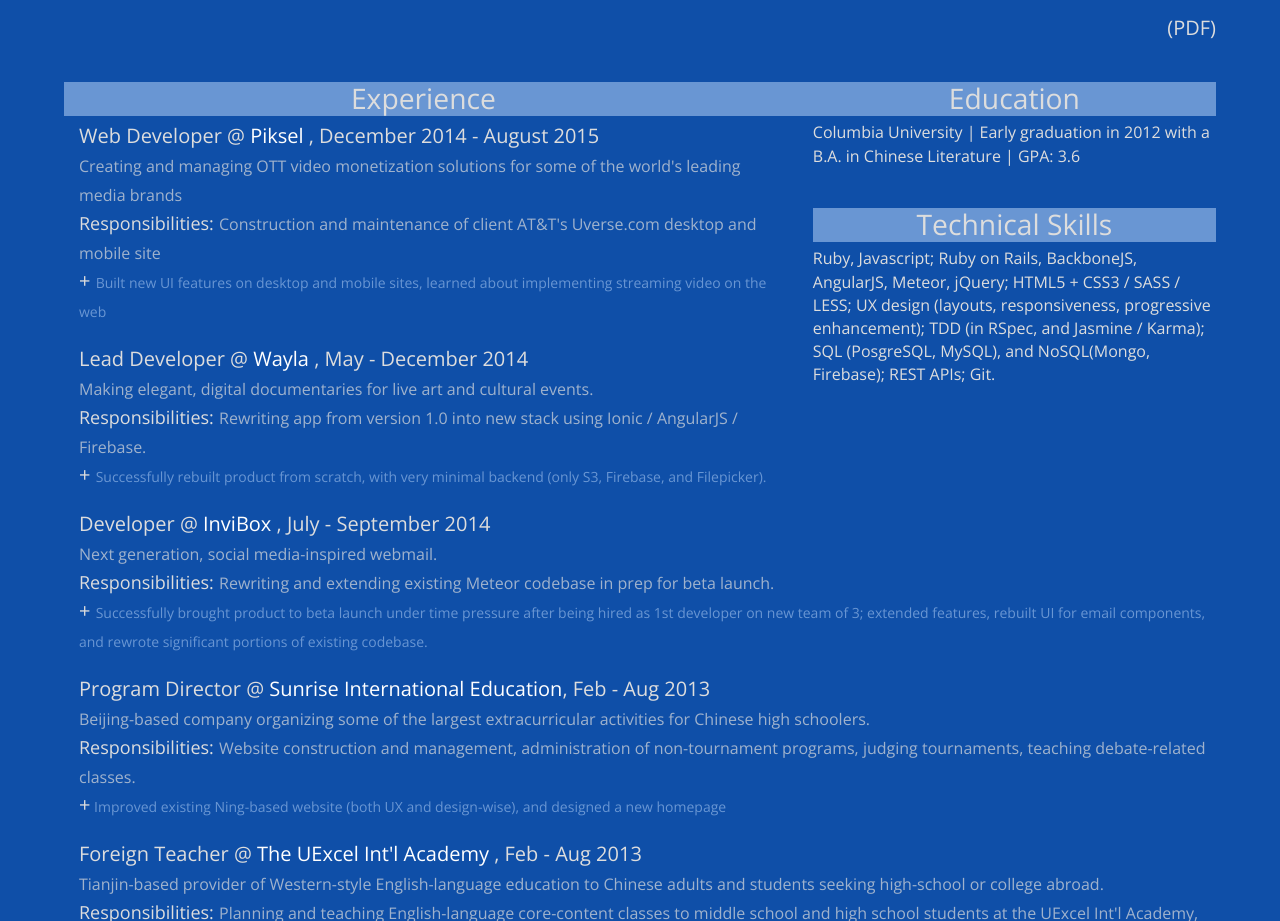
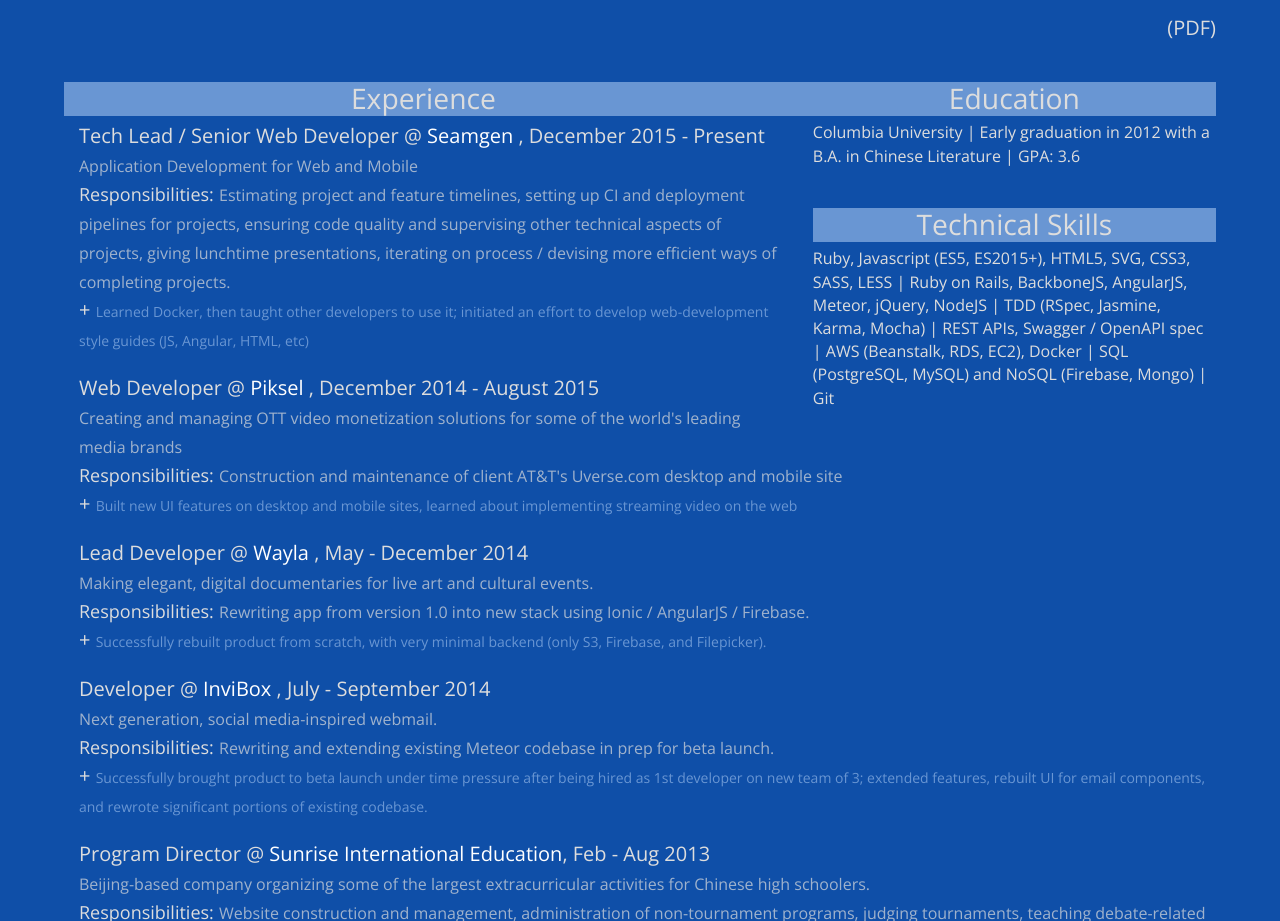
Before and after one commit to aidanhmiles/aidanmil.es, a website with bundled scripts: page index.html in a window 1280 px wide. Shown: the part 1749-2670 px from the top of the page. Built offline with nearby package versions, Linux system fonts and the light colour scheme.

Commit message:
adds info about seamgen, and new skills

```diff
--- a/index.html
+++ b/index.html
@@ -136,10 +136,17 @@
 						<h4> Education </h4>
 						<p>Columbia University | Early graduation in 2012 with a B.A. in Chinese Literature | GPA: 3.6</p>
 						<h4> Technical Skills </h4>
-						<p>Ruby, Javascript; Ruby on Rails, BackboneJS, AngularJS, Meteor, jQuery; HTML5 + CSS3 / SASS / LESS; UX design (layouts, responsiveness, progressive enhancement); TDD (in RSpec, and Jasmine / Karma); SQL (PosgreSQL, MySQL), and NoSQL(Mongo, Firebase); REST APIs; Git.</p>
+						<p>Ruby, Javascript (ES5, ES2015+), HTML5, SVG, CSS3, SASS, LESS | Ruby on Rails, BackboneJS, AngularJS, Meteor, jQuery, NodeJS | TDD (RSpec, Jasmine, Karma, Mocha) | REST APIs, Swagger / OpenAPI spec | AWS (Beanstalk, RDS, EC2), Docker | SQL (PostgreSQL, MySQL) and NoSQL (Firebase, Mongo) | Git</p>
 					</div>
 
 					<h4> Experience </h4>
+
+						<ul id="piksel">
+							<li class="company"> Tech Lead / Senior Web Developer @ <span><a href="https://seamgen.com/"> Seamgen </a></span>,
+							December 2015 - Present</li>
+							<li class="company-description"><span>Application Development for Web and Mobile</span></li>
+							<li class="responsibilities"><em>Responsibilities:</em> <span>Estimating project and feature timelines, setting up CI and deployment pipelines for projects, ensuring code quality and supervising other technical aspects of projects, giving lunchtime presentations,  iterating on process / devising more efficient ways of completing projects.</span></li> <li class="achievement"> + <span>Learned Docker, then taught other developers to use it; initiated an effort to develop web-development style guides (JS, Angular, HTML, etc)</span> </li>
+						</ul>
 
 						<ul id="piksel">
 							<li class="company"> Web Developer @ <span><a href="https://piksel.com/"> Piksel </a></span>,
```
